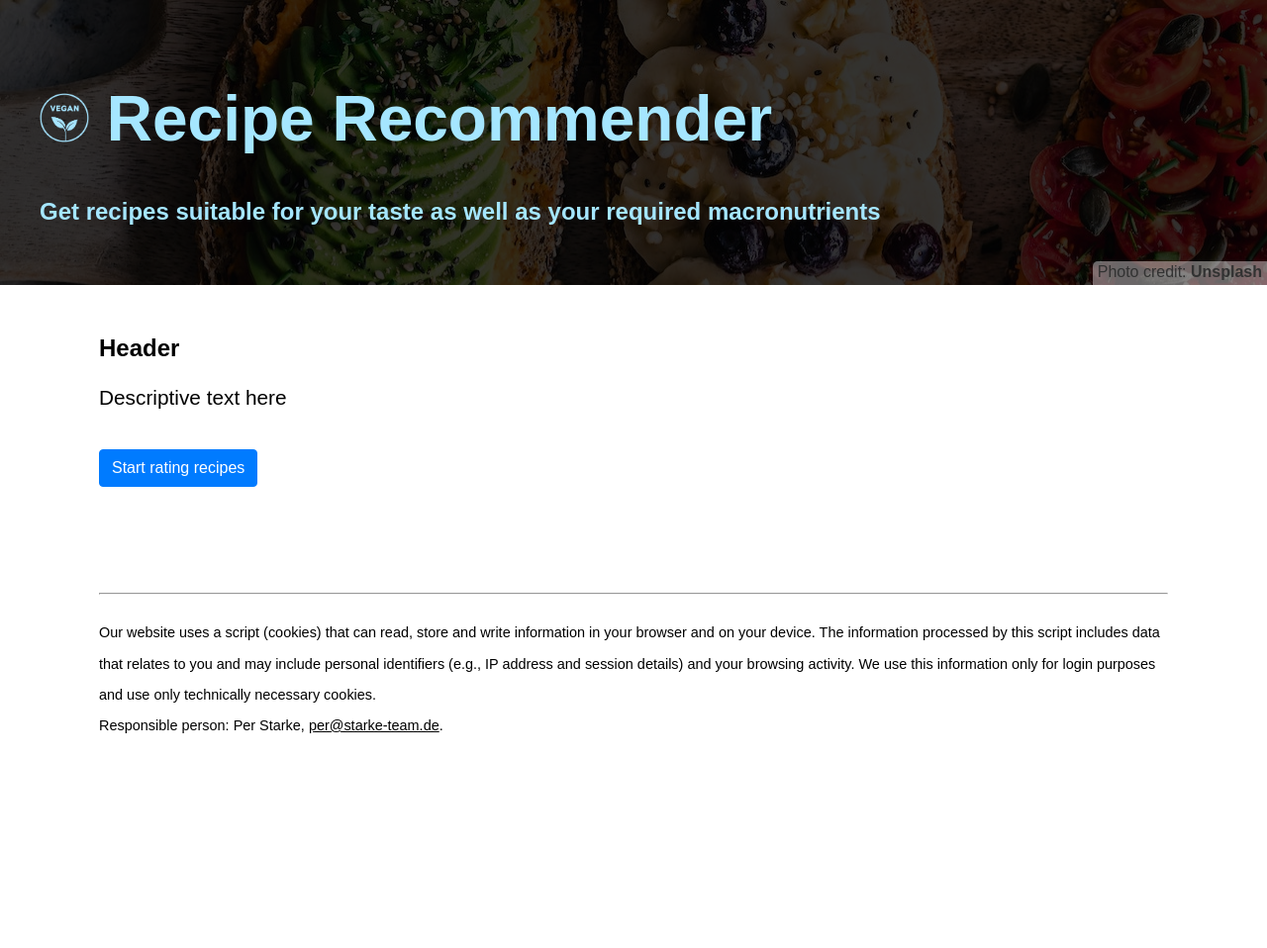
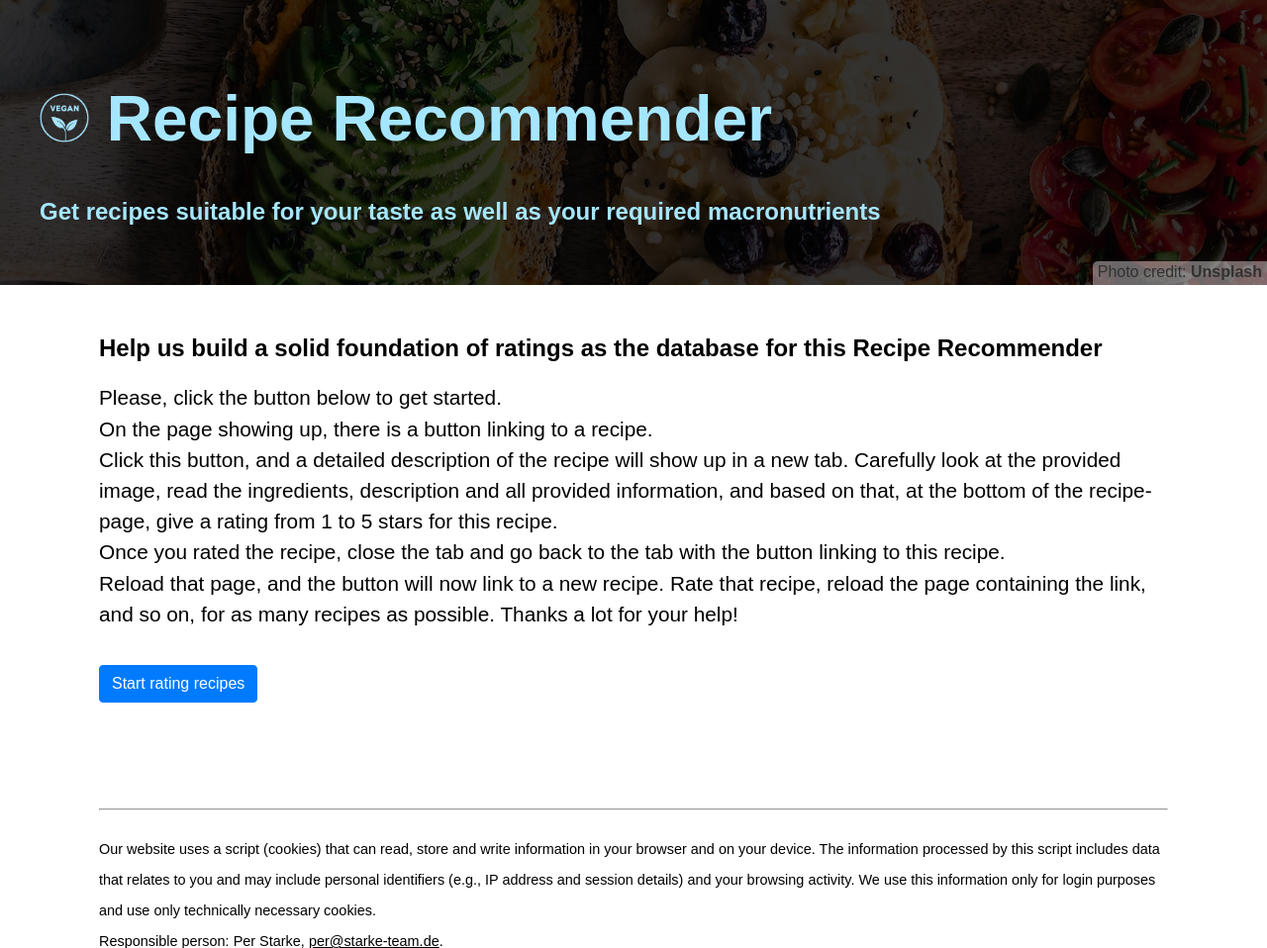
Before and after one commit to Per-Starke/NutritionRecSys, a Flask app: template RecipeRecommender/App/templates/get_initial_ratings_start.html in a window 1280 px wide. Shown: the top 958 px of the page at 99% size. Before the commit the page ends 741 px from the top, so only its background shows below. Run offline with Flask 2, Linux system fonts and the light colour scheme; the template is opened without the code that fills it, so the values that code supplies are empty; parts of the project's set-up code (start-up, migrations or seed data) failed here and were passed over; some libraries are stand-ins or nearby versions.

Commit message:
provide description on start-page

```diff
--- a/Data/ratings.csv
+++ /dev/null
@@ -1 +0,0 @@
-1, 716195, 5
--- a/RecipeRecommender/App/templates/get_initial_ratings_start.html
+++ b/RecipeRecommender/App/templates/get_initial_ratings_start.html
@@ -15,9 +15,16 @@ Unsplash
 </a>
 </p>
 </div>
-<h2 class="body body-with-top-margin"> Header </h2>
+<h2 class="body body-with-top-margin"> Help us build a solid foundation of ratings as the database for this Recipe Recommender </h2>
 <p class="body content">
-Descriptive text here
+Please, click the button below to get started. <br>
+On the page showing up, there is a button linking to a recipe. <br>
+Click this button, and a detailed description of the recipe will show up in a new tab.
+Carefully look at the provided image, read the ingredients, description and all provided information,
+and based on that, at the bottom of the recipe-page, give a rating from 1 to 5 stars for this recipe. <br>
+Once you rated the recipe, close the tab and go back to the tab with the button linking to this recipe. <br>
+Reload that page, and the button will now link to a new recipe. Rate that recipe, reload the page containing the link,
+and so on, for as many recipes as possible. Thanks a lot for your help!
 <br><br><button class="btn btn-primary">
 <a class="button" href="/get_initial_ratings_rate"> Start rating recipes </a>
 </button>
```
